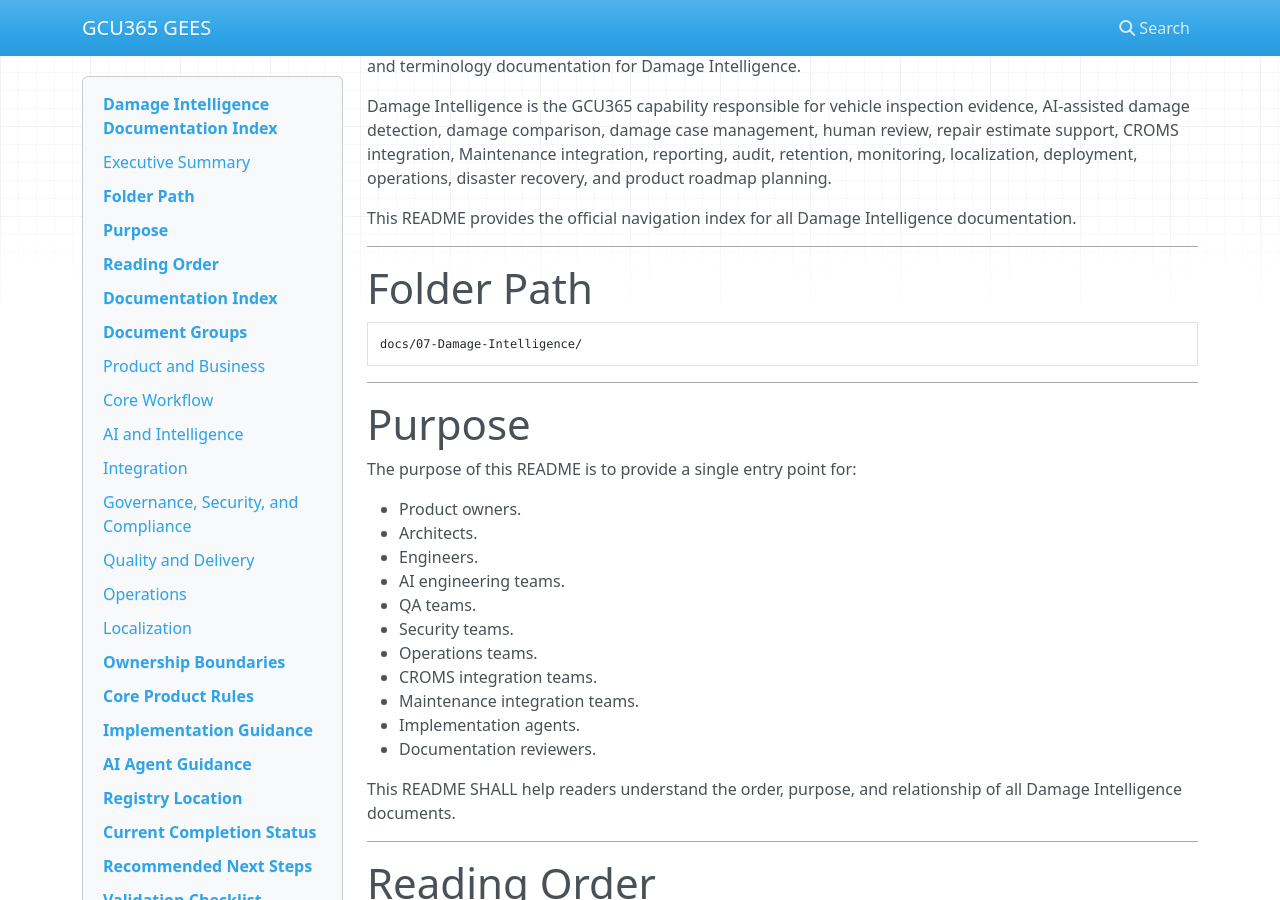
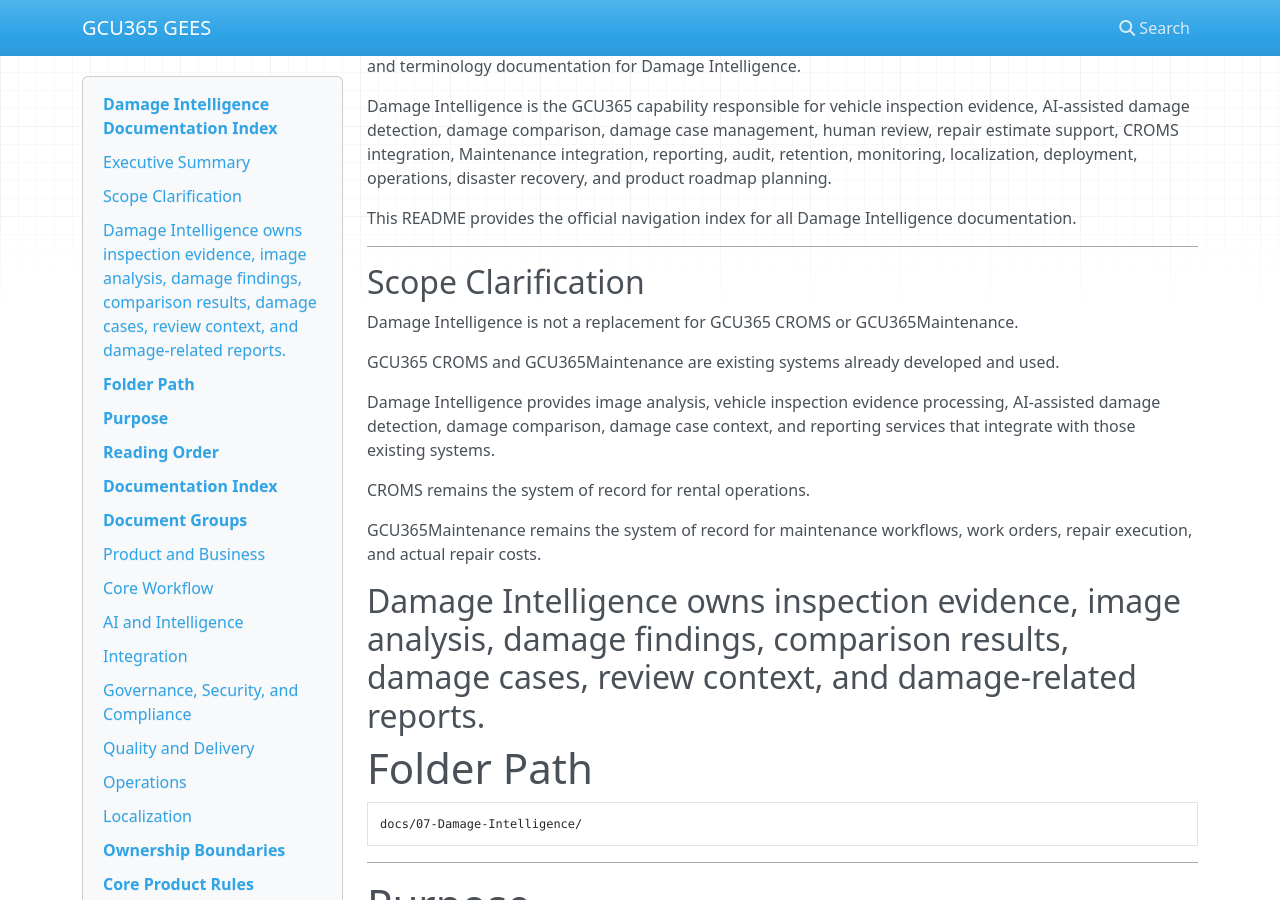
Before and after one commit to My10Sons/GCU365GEES, an MkDocs documentation site: the page built from docs/07-Damage-Intelligence/README.md, in a window 1280 px wide and 900 px high, scrolled down 201 px. Built offline with MkDocs 1.6.1, drawn with Linux system fonts in a browser that asks for light colours; nearby versions of some CDN libraries.

Commit message:
Add scope clarification for Damage Intelligence
Clarified the scope of Damage Intelligence in relation to GCU365 CROMS and GCU365Maintenance, specifying its role in image analysis and damage detection.

````diff
--- a/docs/07-Damage-Intelligence/README.md
+++ b/docs/07-Damage-Intelligence/README.md
@@ -27,7 +27,20 @@ Damage Intelligence is the GCU365 capability responsible for vehicle inspection
 This README provides the official navigation index for all Damage Intelligence documentation.
 
 ---
+## Scope Clarification
 
+Damage Intelligence is not a replacement for GCU365 CROMS or GCU365Maintenance.
+
+GCU365 CROMS and GCU365Maintenance are existing systems already developed and used.
+
+Damage Intelligence provides image analysis, vehicle inspection evidence processing, AI-assisted damage detection, damage comparison, damage case context, and reporting services that integrate with those existing systems.
+
+CROMS remains the system of record for rental operations.
+
+GCU365Maintenance remains the system of record for maintenance workflows, work orders, repair execution, and actual repair costs.
+
+Damage Intelligence owns inspection evidence, image analysis, damage findings, comparison results, damage cases, review context, and damage-related reports.
+---
 # Folder Path
 
 ```text
````
